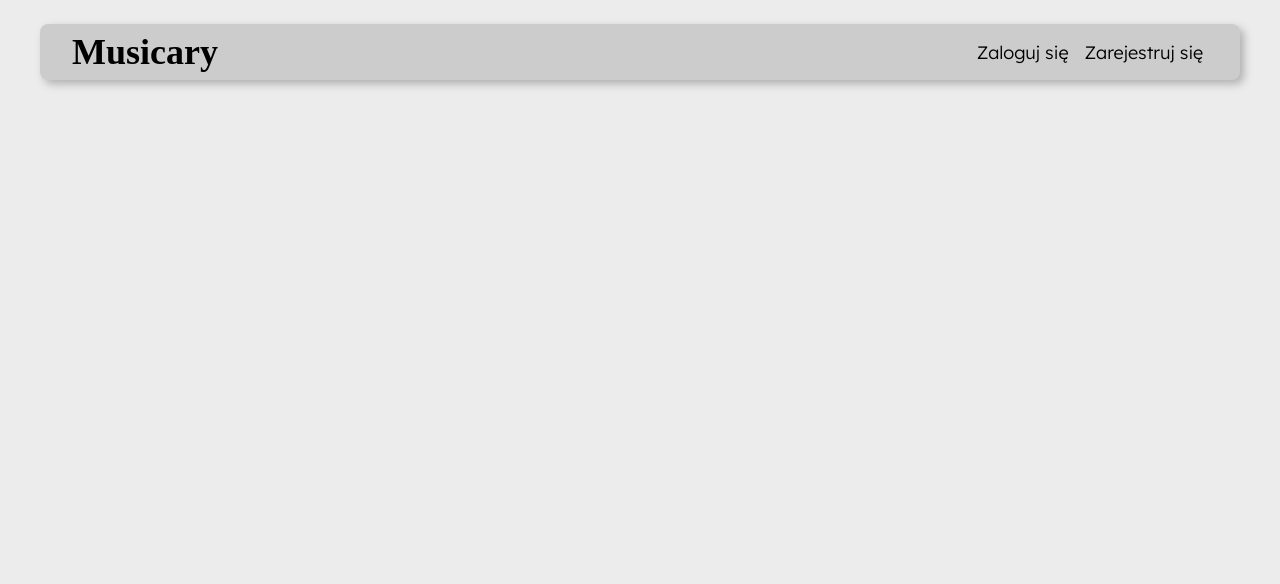
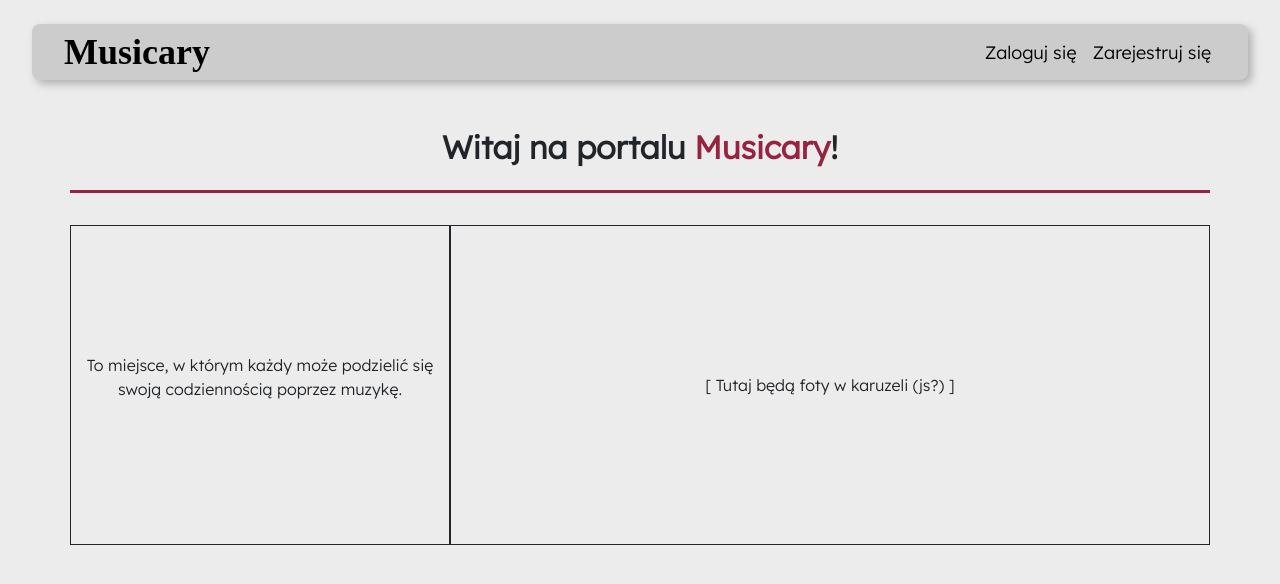
Before and after one commit to spirteque/musicary, a Django app: page / in a window 1280 px wide. Shown: the top 584 px of the page. Run offline with Django 4.2, Linux system fonts and the light colour scheme; some libraries are stand-ins or nearby versions; some web fonts are replaced.

Commit message:
feat: added welcome_page details html css

```diff
--- a/main/static/css/base.css
+++ b/main/static/css/base.css
@@ -1,5 +1,6 @@
 body {
     background-color: #ececec;
+    font-family: 'Lexend', sans-serif;
 }
 
 .nav {
@@ -33,10 +34,29 @@ body {
     padding: 0.3rem;
     color: black;
     text-decoration: none;
-    font-family: 'Lexend', sans-serif;
     font-size: 1.125rem;
 }
 
 .nav-action:hover {
     color: #96233F;
 }
+
+.main-header {
+    font-size: 2rem;
+    font-weight: 600;
+}
+
+.description {
+    height: 20rem
+}
+
+.hr-bold {
+    height: 3px;
+    background-color: #96233F;
+    opacity: 1;
+    border: 0;
+}
+
+.primary-red {
+    color: #96233F;
+}
--- a/main/templates/main/base.html
+++ b/main/templates/main/base.html
@@ -1,4 +1,7 @@
 {% load static %}
+{% comment %} {% load bootstrap5 %}
+{% bootstrap_css %}
+{% bootstrap_javascript %} {% endcomment %}
 
 <!DOCTYPE html>
 <html>
@@ -14,7 +17,10 @@
     <link rel="preconnect" href="https://fonts.gstatic.com" crossorigin>
     <link href="https://fonts.googleapis.com/css2?family=Judson&display=swap" rel="stylesheet">
     <link href="https://fonts.googleapis.com/css2?family=Judson&family=Lexend:wght@300&display=swap" rel="stylesheet">
+    <link href="https://cdn.jsdelivr.net/npm/bootstrap@5.3.1/dist/css/bootstrap.min.css" rel="stylesheet" integrity="sha384-4bw+/aepP/YC94hEpVNVgiZdgIC5+VKNBQNGCHeKRQN+PtmoHDEXuppvnDJzQIu9" crossorigin="anonymous">
     <link href="{% static 'css/base.css' %}" rel="stylesheet">
+
+    <script src="https://cdn.jsdelivr.net/npm/bootstrap@5.3.1/dist/js/bootstrap.bundle.min.js" integrity="sha384-HwwvtgBNo3bZJJLYd8oVXjrBZt8cqVSpeBNS5n7C8IVInixGAoxmnlMuBnhbgrkm" crossorigin="anonymous"></script>
 
 </head>
 
--- a/main/templates/main/home.html
+++ /dev/null
@@ -1,24 +0,0 @@
-{% extends 'main/base.html' %}
-
-
-{% block title %}
-    Musicary Home Page
-{% endblock title %}
-
-
-
-{% block nav %}
-    <span class="nav-actions">
-        <a href="#" class="nav-action">
-            Zaloguj się
-        </a>
-        <a href="#" class="nav-action">
-            Zarejestruj się
-        </a>
-    </span>
-{% endblock nav %}
-
-
-{% block content %}
-
-{% endblock content %}
--- /dev/null
+++ b/main/templates/main/welcome_page.html
@@ -0,0 +1,43 @@
+{% extends 'main/base.html' %}
+
+
+{% block title %}
+    Musicary Home Page
+{% endblock title %}
+
+
+
+{% block nav %}
+    <span class="nav-actions">
+        <a href="#" class="nav-action">
+            Zaloguj się
+        </a>
+        <a href="#" class="nav-action">
+            Zarejestruj się
+        </a>
+    </span>
+{% endblock nav %}
+
+
+{% block content %}
+<div class="container text-center">
+    <div class="row justify-content-center m-4 mt-5">
+        <h1 class="main-header m-0">
+            Witaj na portalu <span class="primary-red">Musicary</span>!
+        </h1>
+    </div>
+    <div class="row">
+        <hr class="hr hr-bold" />
+    </div>
+    <div class="row mt-3">
+        <div class="col text-center d-flex justify-content-center align-items-center description border border-dark">
+            <p>
+                To miejsce, w którym każdy może podzielić się swoją codziennością poprzez muzykę.
+            </p>
+        </div>
+        <div class="col-8 text-center d-flex justify-content-center align-items-center border border-dark">
+            [ Tutaj będą foty w karuzeli (js?) ]
+        </div>
+    </div>
+</div>
+{% endblock content %}
--- a/main/views.py
+++ b/main/views.py
@@ -3,4 +3,4 @@ from django.shortcuts import render
 # Create your views here.
 
 def home(request):
-    return render(request, "main/home.html")
+    return render(request, "main/welcome_page.html")
```
